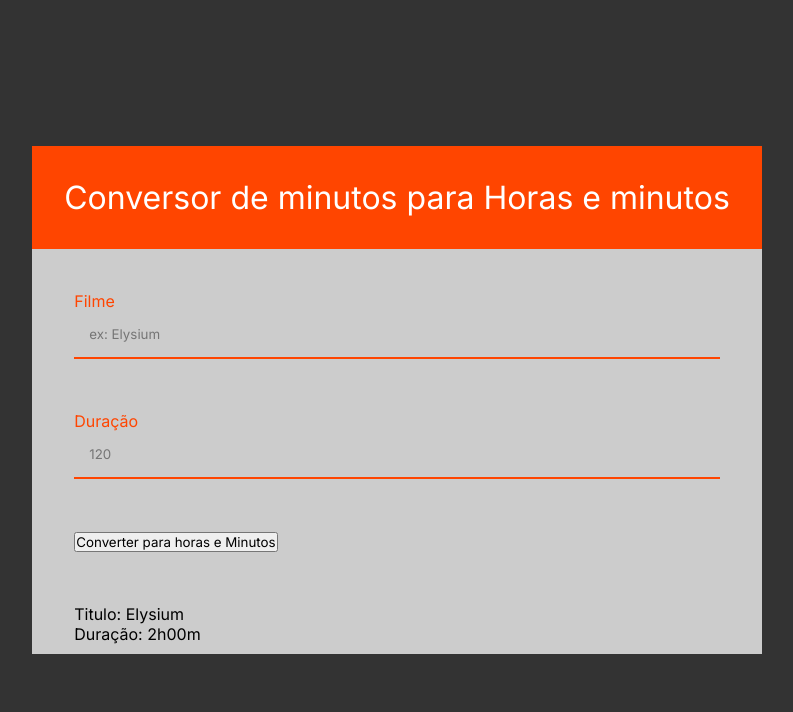
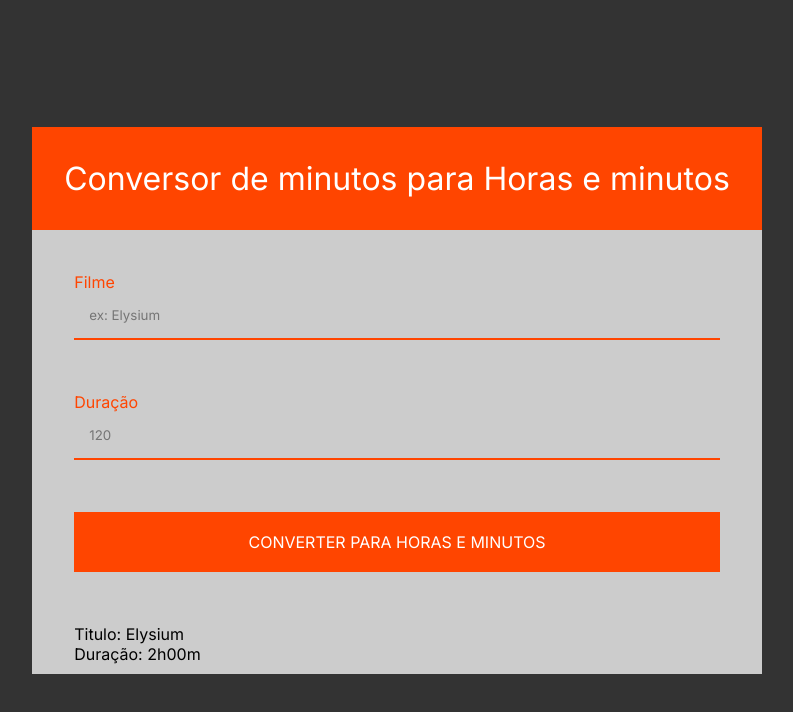
Before and after one commit to L43RC10/conv_min_to_hours_min, a plain HTML site: page index.html in a window 1280 px wide. Shown: the whole page, without its empty margins (243-1036 px from the left). Drawn offline with Linux system fonts and the light colour scheme.

Commit message:
Estruturação do css

```diff
--- a/style.css
+++ b/style.css
@@ -63,3 +63,19 @@ input {
     border-bottom: 2px orangered solid;
     padding: 15px;
 }
+
+button {
+    width: 100%;
+    padding: 20px;
+    background-color: orangered;
+    color: #fff;
+    text-transform: uppercase;
+    font-size: 16px;
+    border: none;
+    cursor: pointer;
+    transition: .3s;
+}
+
+button:hover {
+    background-color: orange;
+}
```
